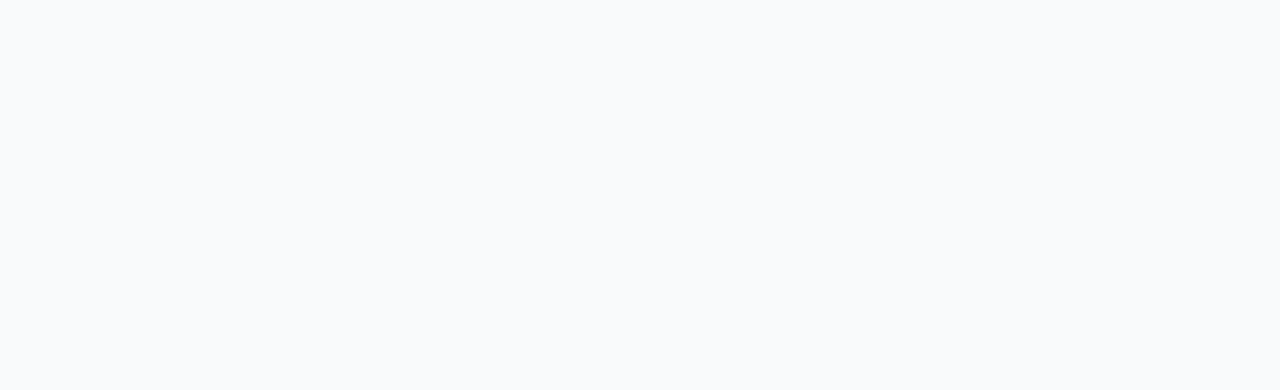
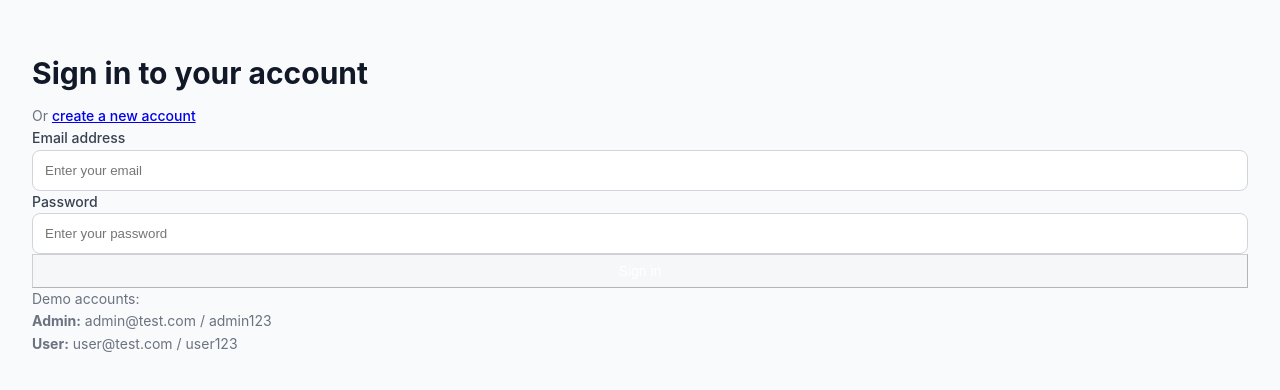
Before and after one commit to norab0/english-learning-platform, an Angular app: page /auth/login in a window 1280 px wide. Before the commit this address led to /login. Shown: the part 210-600 px from the top of the page. Built offline with nearby package versions, Linux system fonts and the light colour scheme.

Commit message:
fix(routing): fix authentication routes and remove Tailwind config

```diff
--- a/src/app/app.routes.ts
+++ b/src/app/app.routes.ts
@@ -3,15 +3,11 @@ import { Routes } from '@angular/router';
 export const routes: Routes = [
   {
     path: '',
-    redirectTo: '/courses',
+    redirectTo: '/auth/login',
     pathMatch: 'full'
   },
   {
-    path: 'login',
-    loadChildren: () => import('./features/auth/auth.routes').then(m => m.authRoutes)
-  },
-  {
-    path: 'register',
+    path: 'auth',
     loadChildren: () => import('./features/auth/auth.routes').then(m => m.authRoutes)
   },
   {
--- a/src/app/features/auth/auth.routes.ts
+++ b/src/app/features/auth/auth.routes.ts
@@ -1,6 +1,10 @@
 import { Routes } from '@angular/router';
 
 export const authRoutes: Routes = [
+  {
+    path: '',
+    loadComponent: () => import('./components/login/login').then(m => m.LoginComponent)
+  },
   {
     path: 'login',
     loadComponent: () => import('./components/login/login').then(m => m.LoginComponent)
--- a/tailwind.config.js
+++ /dev/null
@@ -1,37 +0,0 @@
-/** @type {import('tailwindcss').Config} */
-module.exports = {
-  content: [
-    "./src/**/*.{html,ts}",
-  ],
-  theme: {
-    extend: {
-      colors: {
-        primary: {
-          50: '#eff6ff',
-          100: '#dbeafe',
-          200: '#bfdbfe',
-          300: '#93c5fd',
-          400: '#60a5fa',
-          500: '#3b82f6',
-          600: '#2563eb',
-          700: '#1d4ed8',
-          800: '#1e40af',
-          900: '#1e3a8a',
-        },
-        secondary: {
-          50: '#f0fdf4',
-          100: '#dcfce7',
-          200: '#bbf7d0',
-          300: '#86efac',
-          400: '#4ade80',
-          500: '#22c55e',
-          600: '#16a34a',
-          700: '#15803d',
-          800: '#166534',
-          900: '#14532d',
-        }
-      }
-    },
-  },
-  plugins: [],
-}
```
